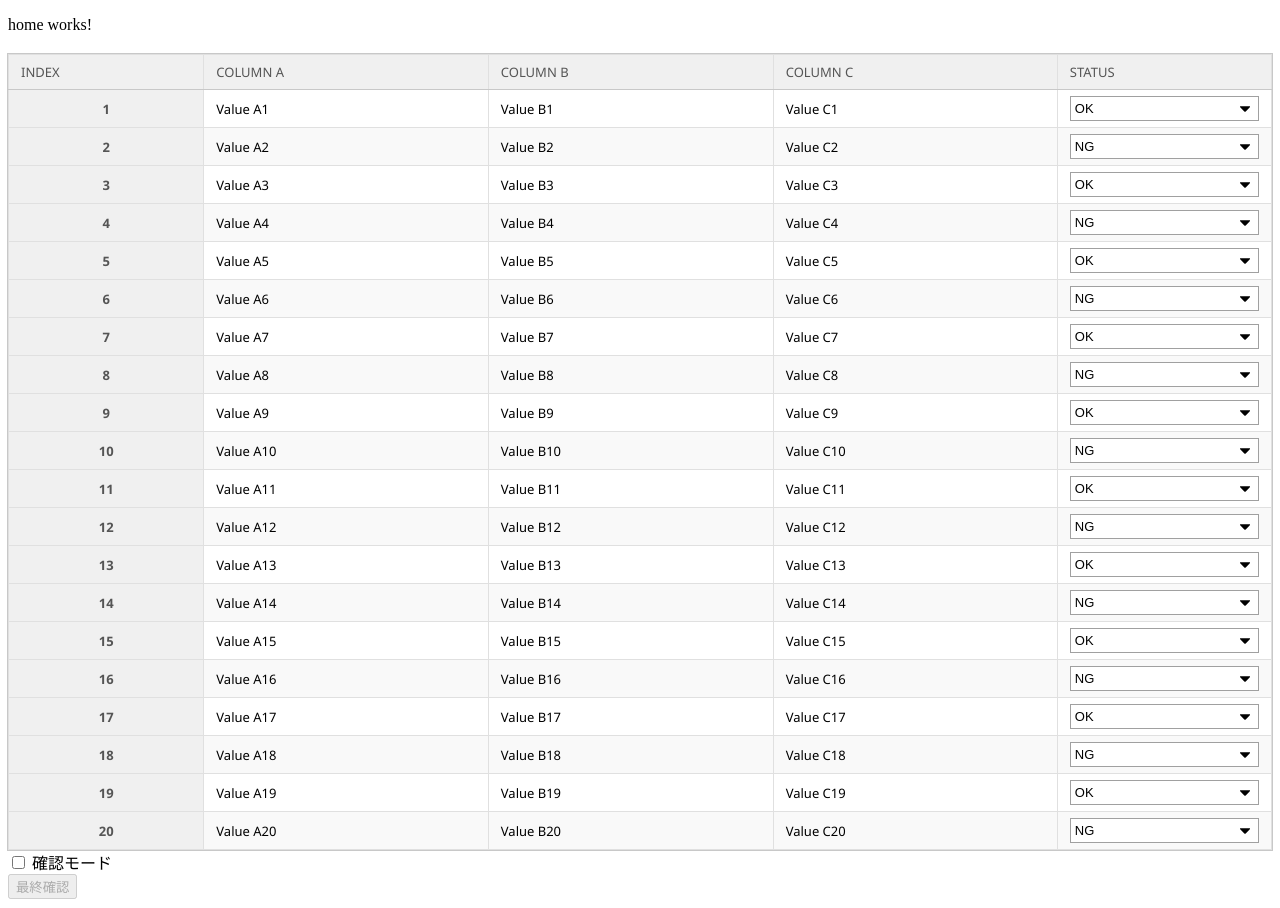
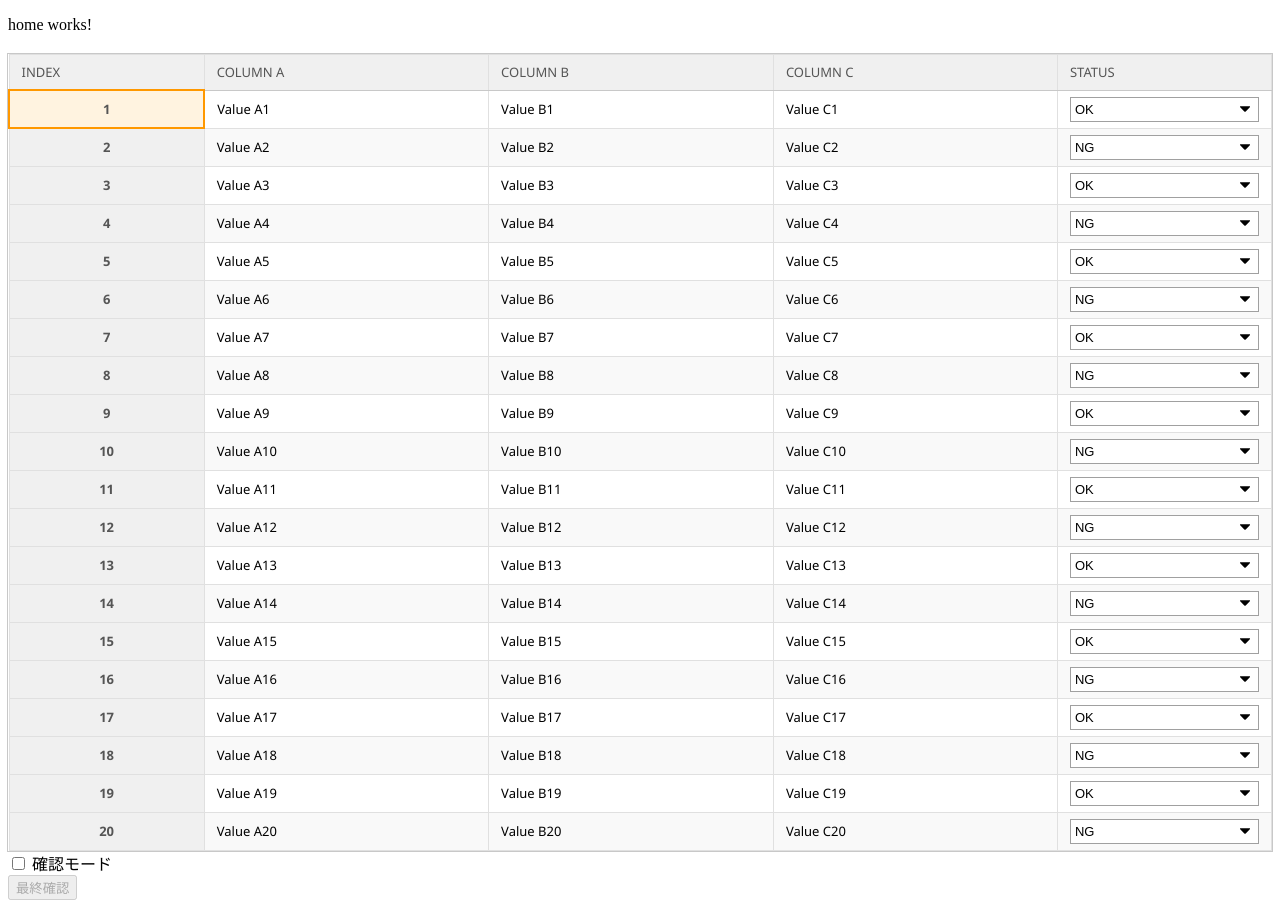
Before and after one commit to Mmy26/angular-sample-project, an Angular app: page /home in a window 1280 px wide. Built offline with nearby package versions, Linux system fonts and the light colour scheme.

Commit message:
テーブル 十時キーでセルを移動できるように変更

```diff
--- a/src/app/components/home/home.component.html
+++ b/src/app/components/home/home.component.html
@@ -16,18 +16,49 @@
       (click)="onRowClick(i)"
       [class.selected-row]="selectedRowIndex === i"
     >
-      <td>{{ i + 1 }}</td> <!-- Excelのように1から始まるインデックス -->
-      <td>{{ data[i]['Column A'] }}</td>
-      <td>{{ data[i]['Column B'] }}</td>
-      <td>{{ data[i]['Column C'] }}</td>
       <td
+        #dataCell
+        tabindex="0"
+        (click)="onCellClick(i, 0)"
+        [class.selected-cell]="selectedCell.row === i && selectedCell.col === 0"
+      >
+        {{ i + 1 }}
+      </td>
+      <td
+        #dataCell
+        tabindex="0"
+        (click)="onCellClick(i, 1)"
+        [class.selected-cell]="selectedCell.row === i && selectedCell.col === 1"
+      >
+        {{ data[i]["Column A"] }}
+      </td>
+      <td
+        #dataCell
+        tabindex="0"
+        (click)="onCellClick(i, 2)"
+        [class.selected-cell]="selectedCell.row === i && selectedCell.col === 2"
+      >
+        {{ data[i]["Column B"] }}
+      </td>
+      <td
+        #dataCell
+        tabindex="0"
+        (click)="onCellClick(i, 3)"
+        [class.selected-cell]="selectedCell.row === i && selectedCell.col === 3"
+      >
+        {{ data[i]["Column C"] }}
+      </td>
+      <td
+        #dataCell
+        tabindex="0"
         [class.changed]="isChanged(i)"
         [class.selected-for-confirmation]="selectedForConfirmation[i]"
         [class.confirmed-and-cleared]="isConfirmedAndCleared[i]"
-        (click)="onCellClick(i)"
+        (click)="onCellClick(i, 4)"
+        [class.selected-cell]="selectedCell.row === i && selectedCell.col === 4"
       >
         <select
-          name="status-{{i}}"
+          name="status-{{ i }}"
           [(ngModel)]="statuses[i]"
           (ngModelChange)="onStatusChange(i)"
           [disabled]="isConfirmedAndCleared[i] || isConfirmationMode"
@@ -43,9 +74,11 @@
 
 <div>
   <label>
-    <input type="checkbox" [(ngModel)]="isConfirmationMode">
+    <input type="checkbox" [(ngModel)]="isConfirmationMode" />
     確認モード
   </label>
 </div>
 
-<button (click)="finalConfirm()" [disabled]="!isConfirmationMode">最終確認</button>
+<button (click)="finalConfirm()" [disabled]="!isConfirmationMode">
+  最終確認
+</button>
--- a/src/app/components/home/home.component.scss
+++ b/src/app/components/home/home.component.scss
@@ -65,6 +65,13 @@ td:first-child {
   background-color: #ffe6e6;
 }
 
+/* 選択されたセル */
+td.selected-cell {
+  background-color: #fff3e0; /* 薄いオレンジ色 */
+  border: 2px solid #ff9800; /* オレンジ色の枠線 */
+  outline: none; /* デフォルトのフォーカスアウトラインを削除 */
+}
+
 select {
   width: 100%;
   padding: 4px;
--- a/src/app/components/home/home.component.ts
+++ b/src/app/components/home/home.component.ts
@@ -1,12 +1,18 @@
-import { Component, OnInit } from '@angular/core';
+import {
+  Component,
+  OnInit,
+  HostListener,
+  ElementRef,
+  ViewChildren,
+  QueryList,
+} from '@angular/core';
 
 @Component({
   selector: 'app-home',
   templateUrl: './home.component.html',
-  styleUrls: ['./home.component.scss']
+  styleUrls: ['./home.component.scss'],
 })
 export class HomeComponent implements OnInit {
-
   public statuses: string[] = [];
   public initialStatuses: string[] = [];
   public items: any[] = Array(20).fill(0); // 20個のフォームを作成するためのダミー配列
@@ -17,7 +23,13 @@ export class HomeComponent implements OnInit {
   public isConfirmedAndCleared: boolean[] = []; // 最終的に確定されて文字が消えたセル
   public selectedRowIndex: number | null = null; // 選択された行のインデックス
 
-  constructor() { }
+  public selectedCell: { row: number; col: number } = { row: 0, col: 0 }; // 選択されたセルの行と列
+  @ViewChildren('dataCell') dataCells!: QueryList<ElementRef>;
+
+  // 列の数を定義 (Index, Column A, Column B, Column C, Status)
+  private readonly NUM_COLUMNS = 5;
+
+  constructor(private el: ElementRef) {}
 
   ngOnInit(): void {
     // 初期値を設定
@@ -32,14 +44,72 @@ export class HomeComponent implements OnInit {
       this.data.push({
         'Column A': `Value A${index + 1}`,
         'Column B': `Value B${index + 1}`,
-        'Column C': `Value C${index + 1}`
+        'Column C': `Value C${index + 1}`,
       });
     });
+  }
+
+  @HostListener('window:keydown', ['$event'])
+  handleKeyboardEvent(event: KeyboardEvent) {
+    if (
+      ['ArrowUp', 'ArrowDown', 'ArrowLeft', 'ArrowRight'].includes(event.key)
+    ) {
+      event.preventDefault(); // デフォルトのスクロール動作を防止
+      this.moveSelection(event.key);
+    }
+  }
+
+  moveSelection(key: string): void {
+    let newRow = this.selectedCell.row;
+    let newCol = this.selectedCell.col;
+
+    switch (key) {
+      case 'ArrowUp':
+        newRow = Math.max(0, newRow - 1);
+        break;
+      case 'ArrowDown':
+        newRow = Math.min(this.items.length - 1, newRow + 1);
+        break;
+      case 'ArrowLeft':
+        newCol = Math.max(0, newCol - 1);
+        break;
+      case 'ArrowRight':
+        newCol = Math.min(this.NUM_COLUMNS - 1, newCol + 1);
+        break;
+    }
+
+    this.selectedCell = { row: newRow, col: newCol };
+    this.focusSelectedCell();
+  }
+
+  focusSelectedCell(): void {
+    // DOMが更新されるのを待ってからフォーカスを当てる
+    setTimeout(() => {
+      const cellIndex =
+        this.selectedCell.row * this.NUM_COLUMNS + this.selectedCell.col;
+      const cellElement = this.dataCells.toArray()[cellIndex];
+      if (cellElement) {
+        (cellElement.nativeElement as HTMLElement).focus();
+      }
+    }, 0);
   }
 
   // 行がクリックされたときの処理
   onRowClick(index: number): void {
     this.selectedRowIndex = index;
+  }
+
+  // セルがクリックされたときの処理
+  onCellClick(rowIndex: number, colIndex: number): void {
+    this.selectedCell = { row: rowIndex, col: colIndex };
+    if (
+      this.isConfirmationMode &&
+      this.isChanged(rowIndex) &&
+      !this.isConfirmedAndCleared[rowIndex]
+    ) {
+      this.selectedForConfirmation[rowIndex] =
+        !this.selectedForConfirmation[rowIndex];
+    }
   }
 
   // フォームの値が初期値から変更されたかどうか
@@ -63,13 +133,6 @@ export class HomeComponent implements OnInit {
     }
   }
 
-  // 確認モードでセルがクリックされたときの処理
-  onCellClick(index: number): void {
-    if (this.isConfirmationMode && this.isChanged(index) && !this.isConfirmedAndCleared[index]) {
-      this.selectedForConfirmation[index] = !this.selectedForConfirmation[index];
-    }
-  }
-
   // 最終確認ボタンがクリックされたときの処理
   finalConfirm(): void {
     this.items.forEach((_, index) => {
```
